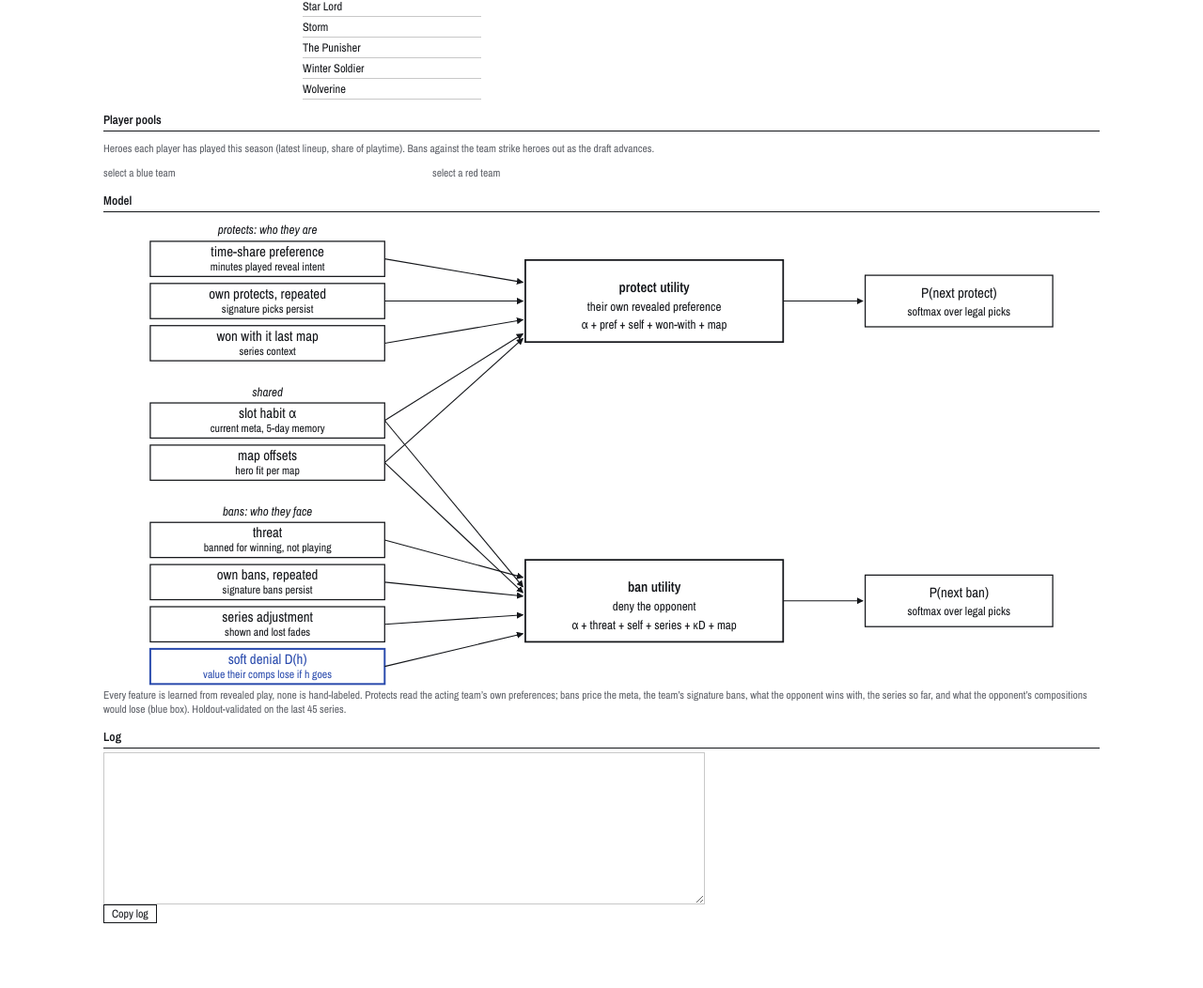
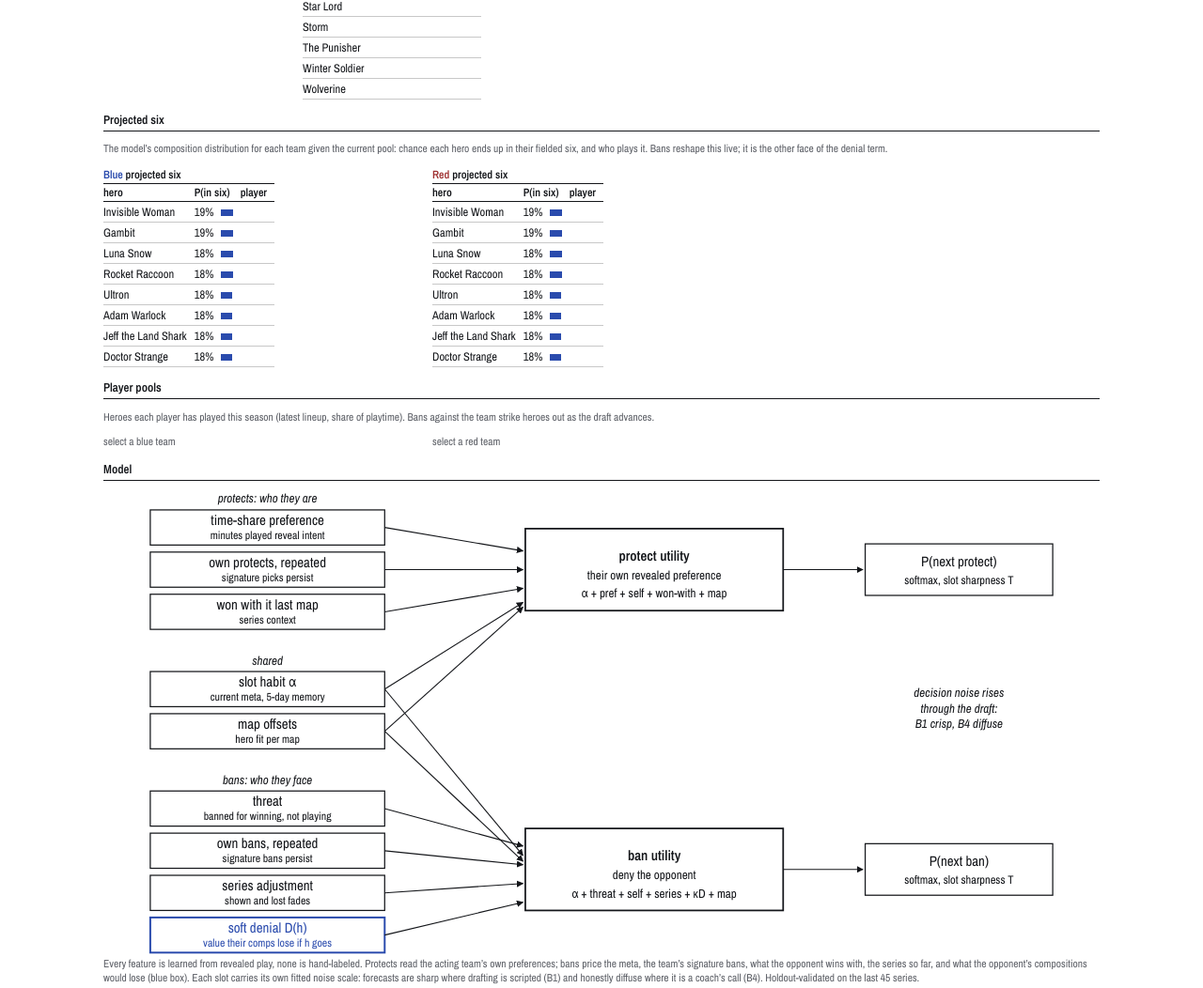
Before and after one commit to PLivdan/mrc-draft-tracker, a plain HTML site: page index.html in a window 1280 px wide. Shown: the part 1400-2452 px from the top of the page at 94% size. Before the commit the page ends 2397 px from the top, so only its background shows below. Drawn offline with nearby package versions, Linux system fonts and the light colour scheme.

Commit message:
Projected six: composition inclusion probabilities with player assignment
Co-Authored-By: Claude Fable 5 <noreply@anthropic.com>

```diff
--- a/index.html
+++ b/index.html
@@ -108,6 +108,15 @@
 <p class="small"><span class="x">✕</span> banned &nbsp; <span class="p">P</span> protected, safe from bans</p>
 <div class="poolcols" id="pools"></div>
 
+<h2>Projected six</h2>
+<p class="small">The model&rsquo;s composition distribution for each team given the current pool:
+chance each hero ends up in their fielded six, and who plays it. Bans reshape this live;
+it is the other face of the denial term.</p>
+<div class="treecols">
+  <div id="projBlue"></div>
+  <div id="projRed"></div>
+</div>
+
 <h2>Player pools</h2>
 <p class="small">Heroes each player has played this season (latest lineup, share of playtime).
 Bans against the team strike heroes out as the draft advances.</p>
@@ -181,9 +190,12 @@ Bans against the team strike heroes out as the draft advances.</p>
       <text x="470" y="335" text-anchor="middle" font-size="10.5">deny the opponent</text>
       <text x="470" y="351" text-anchor="middle" font-size="10.5">&alpha; + threat + self + series + &kappa;D + map</text>
       <text x="730" y="68"  text-anchor="middle">P(next protect)</text>
-      <text x="730" y="83"  text-anchor="middle" font-size="10">softmax over legal picks</text>
+      <text x="730" y="83"  text-anchor="middle" font-size="10">softmax, slot sharpness T</text>
       <text x="730" y="324" text-anchor="middle">P(next ban)</text>
-      <text x="730" y="339" text-anchor="middle" font-size="10">softmax over legal picks</text>
+      <text x="730" y="339" text-anchor="middle" font-size="10">softmax, slot sharpness T</text>
+      <text x="730" y="180" text-anchor="middle" font-size="10.5" font-style="italic">decision noise rises</text>
+      <text x="730" y="193" text-anchor="middle" font-size="10.5" font-style="italic">through the draft:</text>
+      <text x="730" y="206" text-anchor="middle" font-size="10.5" font-style="italic">B1 crisp, B4 diffuse</text>
       <text x="140" y="14"  font-size="10.5" font-style="italic" text-anchor="middle">protects: who they are</text>
       <text x="140" y="152" font-size="10.5" font-style="italic" text-anchor="middle">shared</text>
       <text x="140" y="254" font-size="10.5" font-style="italic" text-anchor="middle">bans: who they face</text>
@@ -192,7 +204,9 @@ Bans against the team strike heroes out as the draft advances.</p>
   <figcaption>Every feature is learned from revealed play, none is hand-labeled. Protects read the
   acting team&rsquo;s own preferences; bans price the meta, the team&rsquo;s signature bans, what the
   opponent wins with, the series so far, and what the opponent&rsquo;s compositions would lose
-  (blue box). Holdout-validated on the last 45 series.</figcaption>
+  (blue box). Each slot carries its own fitted noise scale: forecasts are sharp where drafting
+  is scripted (B1) and honestly diffuse where it is a coach&rsquo;s call (B4). Holdout-validated
+  on the last 45 series.</figcaption>
 </figure>
 
 <h2>Log</h2>
@@ -686,6 +700,45 @@ function recompute() {
     teamName("red") + " " + counts.red.avail + "/" + HEROES.length +
     (counts.red.safe ? ", " + counts.red.safe + " protected" : "") + ".";
 
+  // projected six per team
+  ["blue", "red"].forEach(function (side) {
+    var holder = document.getElementById(side === "blue" ? "projBlue" : "projRed");
+    if (!MODEL) { holder.innerHTML = ""; return; }
+    var tp = teamParams(teamKey(side));
+    var oside = opp(side);
+    var pool = HEROES.filter(function (h) { return bansBy[oside].indexOf(h) < 0; });
+    var key = "proj|" + side + "|" + bansBy[oside].slice().sort().join(",") + "|" + (teamKey(side) || "?");
+    var D = denialValues(pool, tp.v, MODEL.tau, key);
+    var rows = pool.map(function (h) {
+      return { hero: h, p: 1 - Math.exp(-(D[h] || 0) / MODEL.tau) };
+    });
+    rows.sort(function (a, b) { return b.p - a.p || (a.hero < b.hero ? -1 : 1); });
+    var pools_ = MODEL.player_pools && teamKey(side) ? MODEL.player_pools[teamKey(side)] : null;
+    var used = {};
+    var cls = side === "blue" ? "sideB" : "sideR";
+    var html = '<table><tr><th colspan="3"><span class="' + cls + '">' + teamName(side) +
+      "</span> projected six</th></tr><tr><th>hero</th><th>P(in six)</th><th>player</th></tr>";
+    rows.slice(0, 8).forEach(function (r) {
+      var who = "";
+      if (pools_) {
+        var best = null, bs = 0;
+        pools_.forEach(function (pl) {
+          if (used[pl.name]) return;
+          pl.heroes.forEach(function (e) {
+            if (e[0] === r.hero && e[1] > bs) { bs = e[1]; best = pl.name; }
+          });
+        });
+        if (best) { who = best; }
+      }
+      var prot = protsBy[side].indexOf(r.hero) >= 0;
+      html += "<tr><td>" + displayName(r.hero) + (prot ? ' <span class="p">P</span>' : "") +
+        '</td><td>' + (100 * r.p).toFixed(0) + '%&ensp;<span class="bar" style="width:' +
+        Math.max(1, Math.round(r.p * 70)) + 'px"></span></td><td class="num">' + who + "</td></tr>";
+      if (who) used[who] = true;
+    });
+    holder.innerHTML = html + "</table>";
+  });
+
   // player pool trees
   ["blue", "red"].forEach(function (side) {
     var holder = document.getElementById(side === "blue" ? "treeBlue" : "treeRed");
```
